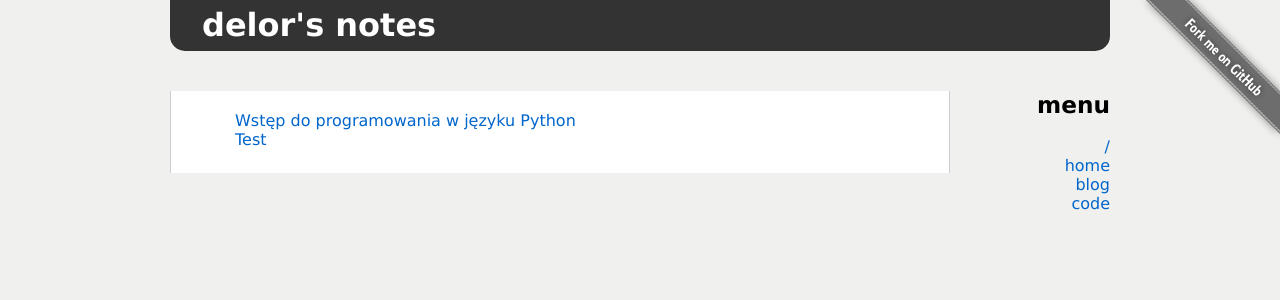
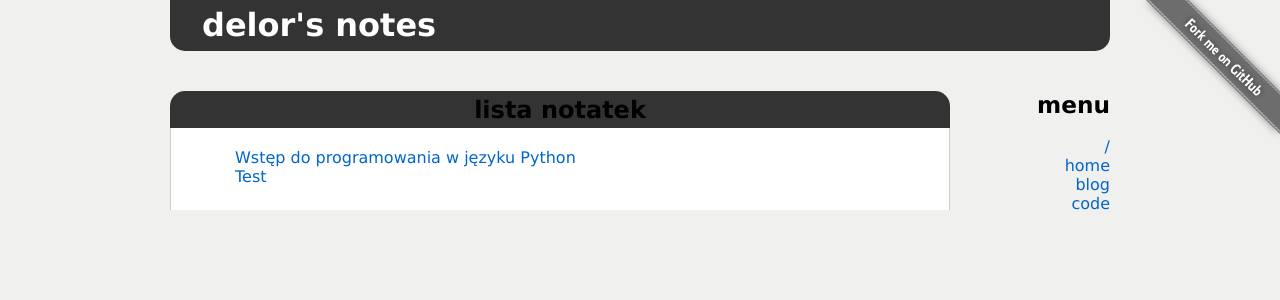
Before and after one commit to delor/delor.github.com, a Jekyll site: the page built from index.html, in a window 1280 px wide. Shown: the top 300 px of the page. Built offline with Jekyll 4.4.1, drawn with Linux system fonts in a browser that asks for light colours; Markdown is read by kramdown in place of the engine named in the settings.

Commit message:
root page header

```diff
--- a/index.html
+++ b/index.html
@@ -2,6 +2,9 @@
 layout: default
 title: delor's notes
 ---
+<div id="header">
+<h1>lista notatek</h1>
+</div>
 <div id="content">
 <ul>
 {% for post in site.posts %}
```
